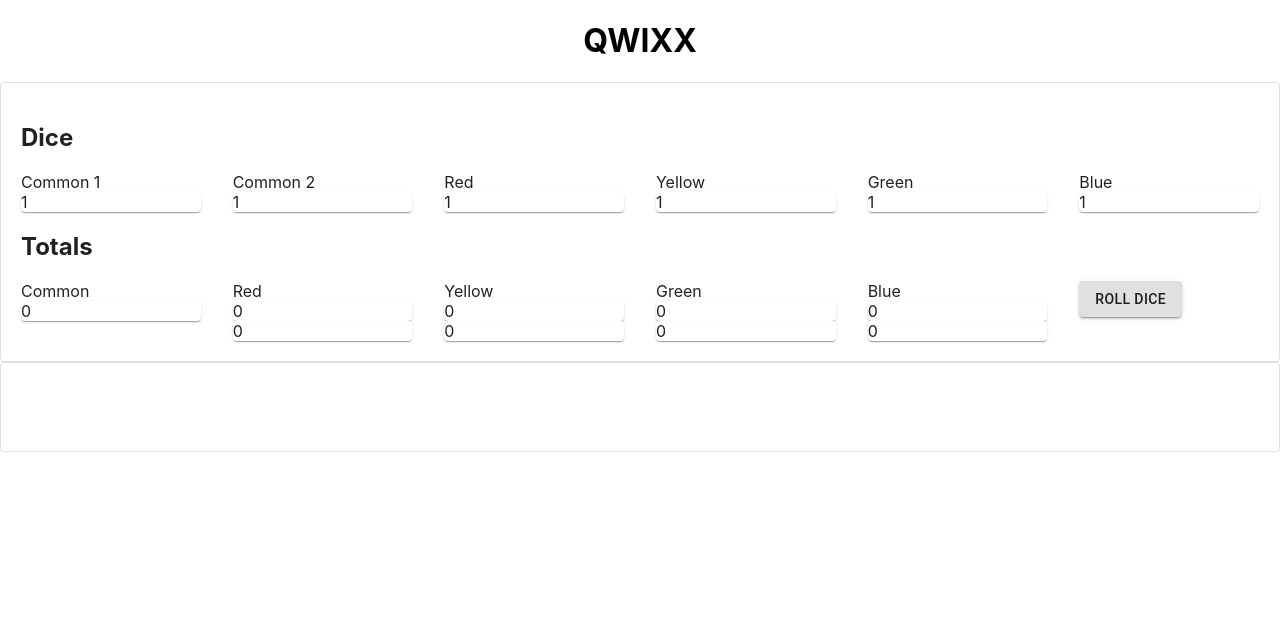
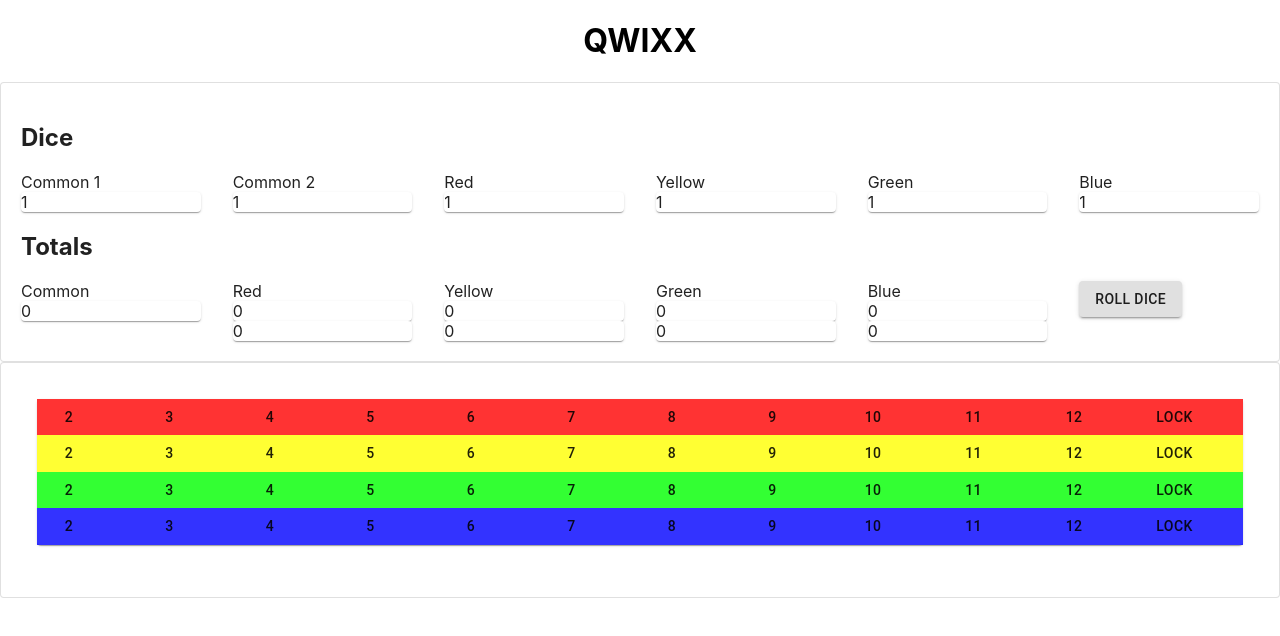
Before and after one commit to WGoodsonDev/qwixx-clone, a React (Create React App) app: page / in a window 1280 px wide. Shown: the top 636 px of the page. Built offline with nearby package versions, Linux system fonts and the light colour scheme.

Commit message:
Scoring grid (?) set up

```diff
--- a/src/App.js
+++ b/src/App.js
@@ -1,9 +1,7 @@
 import { Box, Button, Grid, Paper } from "@material-ui/core";
 import React, { useState } from "react";
 import DiceDisplay from "./DiceDisplay/DiceDisplay";
-import DieDisplay from "./DiceDisplay/DieDisplay";
-import GameCard from "./GameCard";
-import TotalsDisplay from "./DiceDisplay/TotalsDisplay";
+import GameCard from "./GameCard/GameCard";
 
 function App() {
 
--- a/src/GameCard.js
+++ /dev/null
@@ -1,32 +0,0 @@
-import React from 'react';
-import { makeStyles } from '@material-ui/core/styles';
-import Card from '@material-ui/core/Card';
-import CardActions from '@material-ui/core/CardActions';
-import CardContent from '@material-ui/core/CardContent';
-import Button from '@material-ui/core/Button';
-import Typography from '@material-ui/core/Typography';
-
-const useStyles = makeStyles({
-    root: {
-        minWidth: 275,
-        padding: 20
-    },
-})
-
-
-function GameCard() {
-    const classes = useStyles();
-
-    return (
-        <Card className={classes.root} variant="outlined">
-            <CardContent>
-
-            </CardContent>
-            <CardActions>
-
-            </CardActions>
-        </Card>
-    )
-}
-
-export default GameCard;
--- /dev/null
+++ b/src/GameCard/GameCard.js
@@ -0,0 +1,76 @@
+import React from 'react';
+import { makeStyles } from '@material-ui/core/styles';
+import Card from '@material-ui/core/Card';
+import CardActions from '@material-ui/core/CardActions';
+import CardContent from '@material-ui/core/CardContent';
+import Button from '@material-ui/core/Button';
+
+import { Grid, Paper } from '@material-ui/core';
+import NumberButton from './NumberButton';
+
+const useStyles = makeStyles({
+    root: {
+        minWidth: 275,
+        padding: 20
+    },
+    redRow: {
+        backgroundColor: "rgba(255,0,0,0.8)",
+    },
+    yellowRow: {
+        backgroundColor: "rgba(255,255,0,0.8)",
+    },
+    greenRow: {
+        backgroundColor: "rgba(0,255,0,0.8)",
+    },
+    blueRow: {
+        backgroundColor: "rgba(0,0,255,0.8)",
+    },
+    numberBtn: {
+
+    }
+})
+
+
+function GameCard() {
+    const classes = useStyles();
+
+    let btnRow = Array.from({ length: 11 }, (_, i) => i + 2).map((number) => (
+        <Grid item xs={1}>
+            <NumberButton number={number} cName={classes.numberBtn} />
+        </Grid>
+    ));
+
+    btnRow.push(
+        <Grid item xs={1}>
+            <Button className={classes.numberBtn}>Lock</Button>
+        </Grid>
+    );
+
+    return (
+        <Card className={classes.root} variant="outlined">
+            <CardContent>
+                <Grid containter>
+                    <Paper>
+                        <Grid className={classes.redRow} container item xs={12}>
+                            {btnRow}
+                        </Grid>
+                        <Grid className={classes.yellowRow} container item xs={12}>
+                            {btnRow}
+                        </Grid>
+                        <Grid className={classes.greenRow} container item xs={12}>
+                            {btnRow}
+                        </Grid>
+                        <Grid className={classes.blueRow} container item xs={12}>
+                            {btnRow}
+                        </Grid>
+                    </Paper>
+                </Grid>
+            </CardContent>
+            <CardActions>
+
+            </CardActions>
+        </Card>
+    )
+}
+
+export default GameCard;
--- /dev/null
+++ b/src/GameCard/NumberButton.js
@@ -0,0 +1,17 @@
+import React from "react";
+import { makeStyles } from "@material-ui/core";
+import { Button, Grid } from "@material-ui/core";
+
+
+function NumberButton(props) {
+
+    const { number, select, cName } = props;
+
+    return (
+        <Grid item xs={1}>
+            <Button className={cName}>{number}</Button>
+        </Grid>
+    )
+}
+
+export default NumberButton;
```
